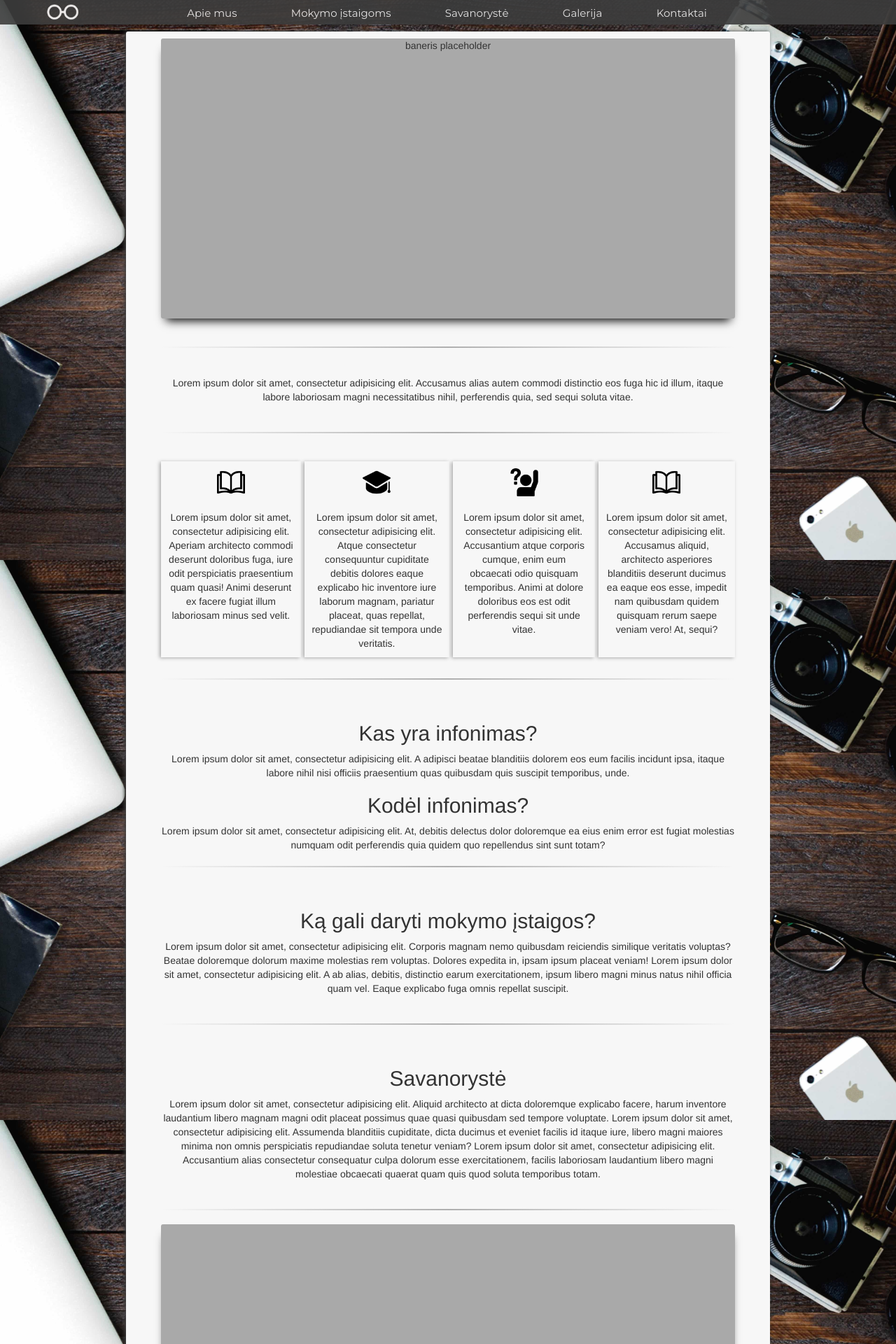
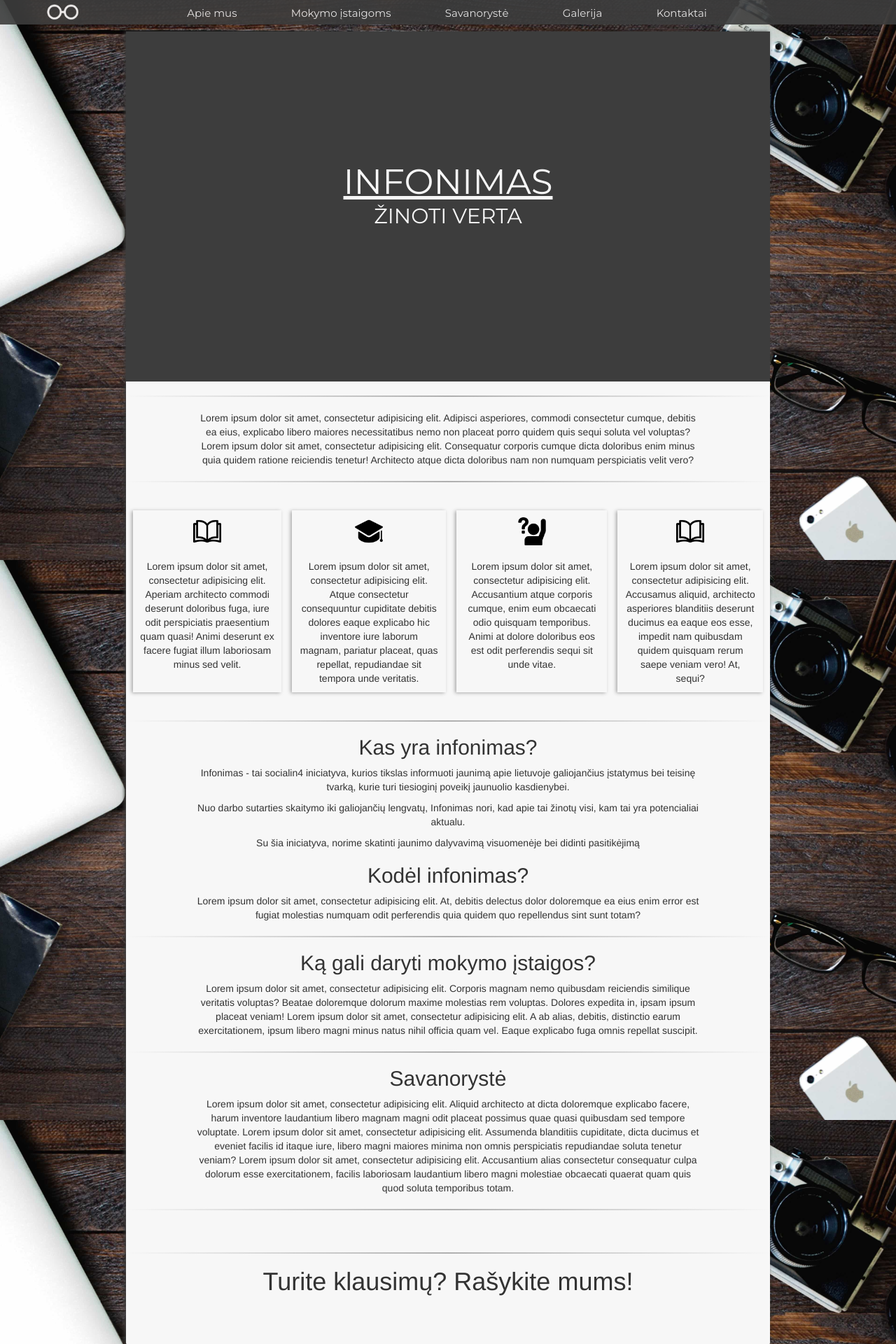
Before and after one commit to gretanevera/Infonimas-With-PHP, a PHP site: page / in a window 1280 px wide. Shown: the top 1920 px of the page at 70% size. Run offline with PHP 8.4, Linux system fonts and the light colour scheme.

Commit message:
dealt with banner config tried a gallery but failed some mobile friendly coding

```diff
--- a/css/style.css
+++ b/css/style.css
@@ -1,3 +1,5 @@
+@charset "UTF-8";
+
 #grid {
     display: grid;
     grid-template-areas: 'a aa aaa' 'b bb bbb' 'c cc ccc';
@@ -49,13 +51,14 @@
 
 /**/
 
+
 #smallgrid {
     display: grid;
     grid-template-areas: ' sg1   sg2  sg3 sg4 ' ' sg11 sg22 sg33 sg44 ';
     grid-template-columns: auto auto auto auto;
     grid-column-gap: 5px;
     grid-row-gap: 10px;
-
+    padding-left: 10px;
 }
 
 .sgrid1 {
@@ -142,6 +145,9 @@
 
 .sdw, .sdw1, .sdw2 {
     box-shadow: -2px 1px 5px darkgray;
+    /*width: 20%;*/
+    margin-right: 10px;
+    margin-bottom: 10px;
 }
 
 
@@ -193,10 +199,10 @@ body {
     background-color: #f7f7f7;
     opacity: 1;
     box-shadow: -2px 0px 5px #383838;
-    padding: 10px;
+    /*padding: 10px;*/
     border-radius: 3px;
-    padding-left: 50px;
-    padding-right: 50px;
+    /*padding-left: 25px;*/
+    /*padding-right: 25px;*/
     text-align: center;
 
 }
@@ -231,17 +237,20 @@ a:active {
     justify-content: center;
 }
 
-.bnr, .gallery1 {
-    height: 400px;
-    width: 100%;
-    background-color: darkgray;
-    /*shadow*/
-    -webkit-box-shadow: 0px 10px 13px -7px #000000, 5px 5px 15px 5px rgba(0, 0, 0, 0);
-    box-shadow: 0px 10px 13px -7px #000000, 5px 5px 15px 5px rgba(0, 0, 0, 0);
-    /*----*/
-    border-radius: 3px;
+.txt, .am1, .mok_ist1, .volunt1 p {
+    padding-right: 100px;
+    padding-left: 100px;
 }
 
+/**/
+
+* {
+    padding: 0;
+    margin: 0;
+    box-sizing: border-box;
+}
+
+/**/
 hr {
     border: 0;
     height: 2px;
@@ -295,6 +304,7 @@ div[class^="menu"] {
     box-shadow: -2px 0px 5px #383838;
 }
 
+
 /**/
 
 label {
@@ -319,9 +329,15 @@ label {
     #grid {
     grid-template-columns: auto 80% auto;
 }
-}
+    .bnr, .am1, .mok_ist1, .volunt1 p {
+        padding-right: 50px;
+        padding-left: 50px;
+} }
 
 @media only screen and (max-width: 750px) {
+    #smallgrid{
+    display: inline-block;
+}
     label {
     display: block;
     cursor: pointer;
@@ -362,9 +378,14 @@ label {
     float: right;
 
 }
-    .sidenav{
+
+    .sidenav {
     display: none;
     z-index: -2;
+}
+    .txt, .am1, .mok_ist1, .volunt1 p {
+        padding-right: 25px;
+        padding-left: 25px;
     }
 }
 
@@ -372,4 +393,39 @@ label {
     #grid {
     grid-template-columns: auto 95% auto;
 }
+    .txt .am1, .mok_ist1, .volunt1 p {
+        padding-right: 10px;
+        padding-left: 10px;
 }
+}
+
+.infonimas, .moto {
+    font-family: 'Montserrat', sans-serif;
+    color: #f7f7f7;
+    display: flex;
+   justify-content: center;
+
+
+
+}
+.infonimas {
+    font-size: 50px;
+    text-decoration: underline #f7f7f7;
+    margin-top: 20%;
+}
+
+.moto {
+    font-size: 30px;
+}
+.bnr {
+    all: initial;
+    width: 100%;
+    height: 500px;
+    background-color: #3d3d3d;
+    display: inline-block;
+    /*margin-right: -50px;*/
+    /*margin-left: -50px;*/
+    padding-left: 0px!important;
+    padding-right: 0px!important;
+
+}
--- a/index.html
+++ b/index.html
@@ -80,14 +80,22 @@
     <div class="gra3"></div>
     <div class="gra4"></div>
     <div class="gra5">
-        <div class="bnr"> baneris placeholder</div>
-        </br>
+        <div class="bnr">
+
+           <div class="infonimas">  INFONIMAS  </div>
+            <div class="moto">ŽINOTI VERTA  </div>
+
+
+        </div>
         <hr>
-        </br>
-        Lorem ipsum dolor sit amet, consectetur adipisicing elit. Accusamus alias autem commodi distinctio eos fuga hic
-        id illum, itaque labore laboriosam magni necessitatibus nihil, perferendis quia, sed sequi soluta
-        vitae.       </br>
-        </br>
+        <div class="txt">
+            <p>Lorem ipsum dolor sit amet, consectetur adipisicing elit. Adipisci asperiores, commodi consectetur
+                cumque, debitis ea eius, explicabo libero maiores necessitatibus nemo non placeat porro quidem quis
+                sequi soluta vel voluptas?
+                Lorem ipsum dolor sit amet, consectetur adipisicing elit. Consequatur corporis cumque dicta doloribus
+                enim minus quia quidem ratione reiciendis tenetur! Architecto atque dicta doloribus nam non numquam
+                perspiciatis velit vero?
+            </p></div>
         <hr>
         </br>
         <div id="smallgrid">
@@ -136,20 +144,22 @@
 
         </div>
         <hr>
-        </br>
         <div class="am1">
 
             <h2>Kas yra infonimas?</h2>
-            Lorem ipsum dolor sit amet, consectetur adipisicing elit. A adipisci beatae blanditiis dolorem eos eum
-            facilis incidunt ipsa, itaque labore nihil nisi officiis praesentium quas quibusdam quis suscipit
-            temporibus, unde.
+            <p> Infonimas - tai socialin4 iniciatyva, kurios tikslas informuoti jaunimą apie lietuvoje galiojančius
+                įstatymus bei teisinę tvarką, kurie turi tiesioginį poveikį jaunuolio kasdienybei.</p>
+            <p>Nuo darbo sutarties skaitymo iki galiojančių lengvatų, Infonimas nori, kad apie tai žinotų visi, kam tai
+                yra potencialiai aktualu.</p>
+            <p>Su šia iniciatyva, norime skatinti jaunimo dalyvavimą visuomenėje bei didinti pasitikėjimą </p>
             <h2> Kodėl infonimas?</h2>
-            Lorem ipsum dolor sit amet, consectetur adipisicing elit. At, debitis delectus dolor doloremque ea eius enim
-            error est fugiat molestias numquam odit perferendis quia quidem quo repellendus sint sunt totam?
-
+            <p>Lorem ipsum dolor sit amet, consectetur adipisicing elit. At, debitis delectus dolor doloremque ea eius
+                enim
+                error est fugiat molestias numquam odit perferendis quia quidem quo repellendus sint sunt totam?
+            </p>
         </div>
         <hr>
-        <br/>
+
         <div class="mok_ist1">
             <h2> Ką gali daryti mokymo įstaigos?</h2>
             Lorem ipsum dolor sit amet, consectetur adipisicing elit. Corporis magnam nemo quibusdam reiciendis
@@ -158,20 +168,23 @@
             distinctio earum exercitationem, ipsum libero magni minus natus nihil officia quam vel. Eaque explicabo fuga
             omnis repellat suscipit.
         </div>
-        <br>
+
         <hr>
-        <br>
+
         <div class="volunt1">
             <h2> Savanorystė</h2>
-            Lorem ipsum dolor sit amet, consectetur adipisicing elit. Aliquid architecto at dicta doloremque explicabo
-            facere, harum inventore laudantium libero magnam magni odit placeat possimus quae quasi quibusdam sed
-            tempore voluptate. Lorem ipsum dolor sit amet, consectetur adipisicing elit. Assumenda blanditiis
-            cupiditate, dicta ducimus et eveniet facilis id itaque iure, libero magni maiores minima non omnis
-            perspiciatis repudiandae soluta tenetur veniam? Lorem ipsum dolor sit amet, consectetur adipisicing elit.
-            Accusantium alias consectetur consequatur culpa dolorum esse exercitationem, facilis laboriosam laudantium
-            libero magni molestiae obcaecati quaerat quam quis quod soluta temporibus totam.
+            <p> Lorem ipsum dolor sit amet, consectetur adipisicing elit. Aliquid architecto at dicta doloremque
+                explicabo
+                facere, harum inventore laudantium libero magnam magni odit placeat possimus quae quasi quibusdam sed
+                tempore voluptate. Lorem ipsum dolor sit amet, consectetur adipisicing elit. Assumenda blanditiis
+                cupiditate, dicta ducimus et eveniet facilis id itaque iure, libero magni maiores minima non omnis
+                perspiciatis repudiandae soluta tenetur veniam? Lorem ipsum dolor sit amet, consectetur adipisicing
+                elit.
+                Accusantium alias consectetur consequatur culpa dolorum esse exercitationem, facilis laboriosam
+                laudantium
+                libero magni molestiae obcaecati quaerat quam quis quod soluta temporibus totam.
+            </p>
         </div>
-        <br>
         <hr>
         <div class="gallery1">
 
@@ -185,24 +198,25 @@
             <br>
             <br>
 
-            <form class="kontaktas" action="kursiust.php" method="post">
-                <!--vardo kodas-->
-                <label for="name">Vardas:</label>
-                <input name="vardas" type="text" id="name"/>
-                <!--Pavarde-->
-                </br>
-                <label for="email">E-mail : </label>
-                <input name="email" type="text" id="email"/>
-                <!-- zinute man-->
-                </br>
-                <label for="msg">Tavo klausimas:</label>
-                </br>
-                <textarea name="msg" rows="5" cols="50" id="msg"> </textarea>
-                </br>
-                <!--mygtukas-->
-                <input value="Klausti" type="submit"/>
 
-            </form>
+            <!--            <form class="kontaktas" action="kursiust.php" method="post">-->
+            <!--                &lt;!&ndash;vardo kodas&ndash;&gt;-->
+            <!--                <label for="name">Vardas:</label>-->
+            <!--                <input name="vardas" type="text" id="name"/>-->
+            <!--                &lt;!&ndash;Pavarde&ndash;&gt;-->
+            <!--                </br>-->
+            <!--                <label for="email">E-mail : </label>-->
+            <!--                <input name="email" type="text" id="email"/>-->
+            <!--                &lt;!&ndash; zinute man&ndash;&gt;-->
+            <!--                </br>-->
+            <!--                <label for="msg">Tavo klausimas:</label>-->
+            <!--                </br>-->
+            <!--                <textarea name="msg" rows="5" cols="50" id="msg"> </textarea>-->
+            <!--                </br>-->
+            <!--                &lt;!&ndash;mygtukas&ndash;&gt;-->
+            <!--                <input value="Klausti" type="submit"/>-->
+
+            <!--            </form>-->
 
 
         </div>
--- a/infobaze.html
+++ b/infobaze.html
@@ -20,7 +20,6 @@
 </head>
 <body>
 <div id="grid">
-
     <div class="gra1"><a href="index.html" class="top1"> <img src="img/logo.png" width="50px"/> </a></div>
     <div class="gra2"></div>
     <div class="gra3"></div>
--- a/js/inermenu.js
+++ b/js/inermenu.js
@@ -3,8 +3,9 @@
 $(document).ready(function () {
     $("main div").click(function () { /* only to chosen tags, this function will apply*/
         let file = this.className;
-        //replace with html with modified divs name
+        //replace with html with modified divs name and make it a path
         file = file.replace('menu-', 'menu/') + ".html";
+        //load the god damn thing
         $("main").load(file);
         // console.log(file);
     })
```
Lines whose indentation alone changed are shown as unchanged.
